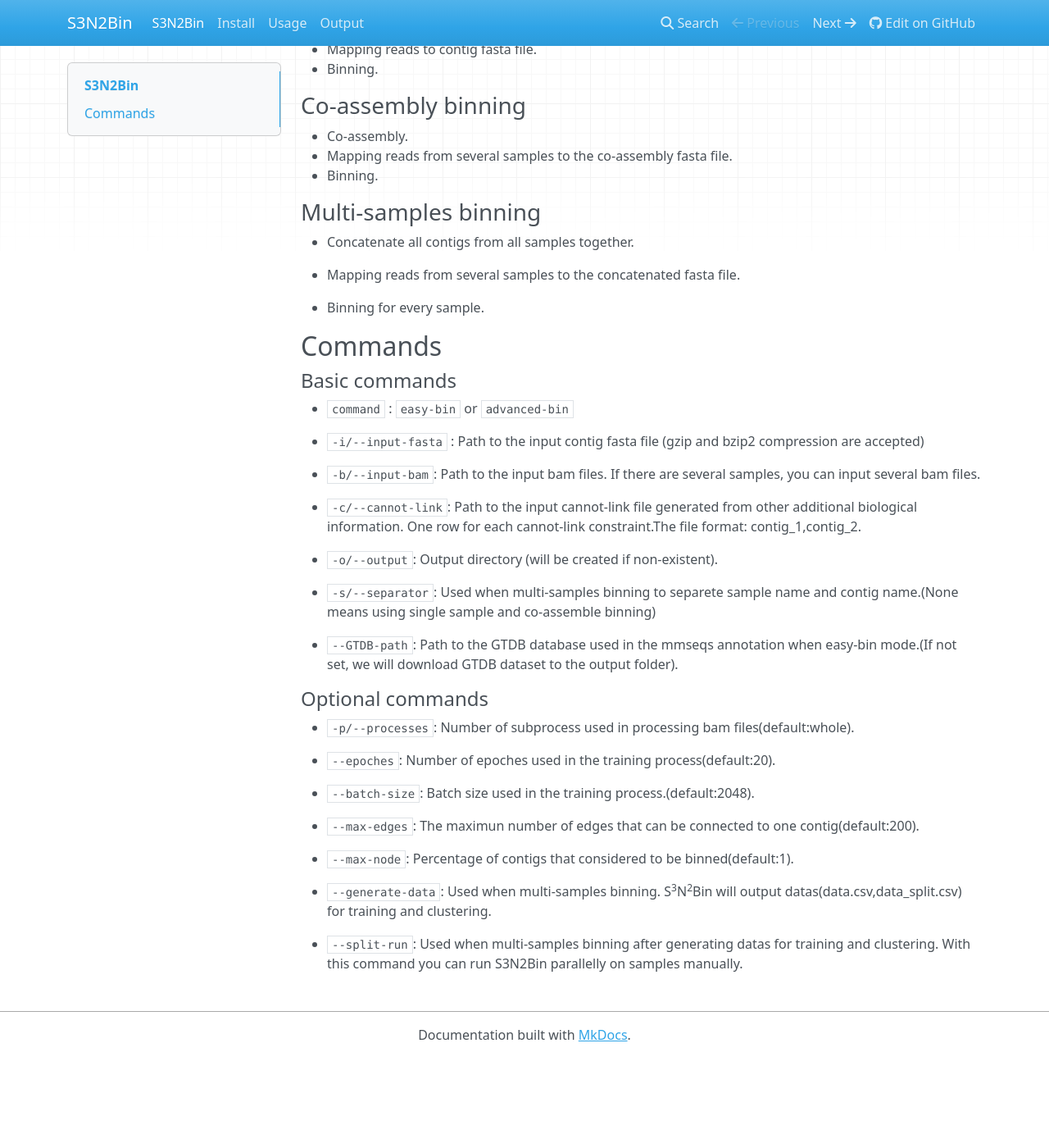
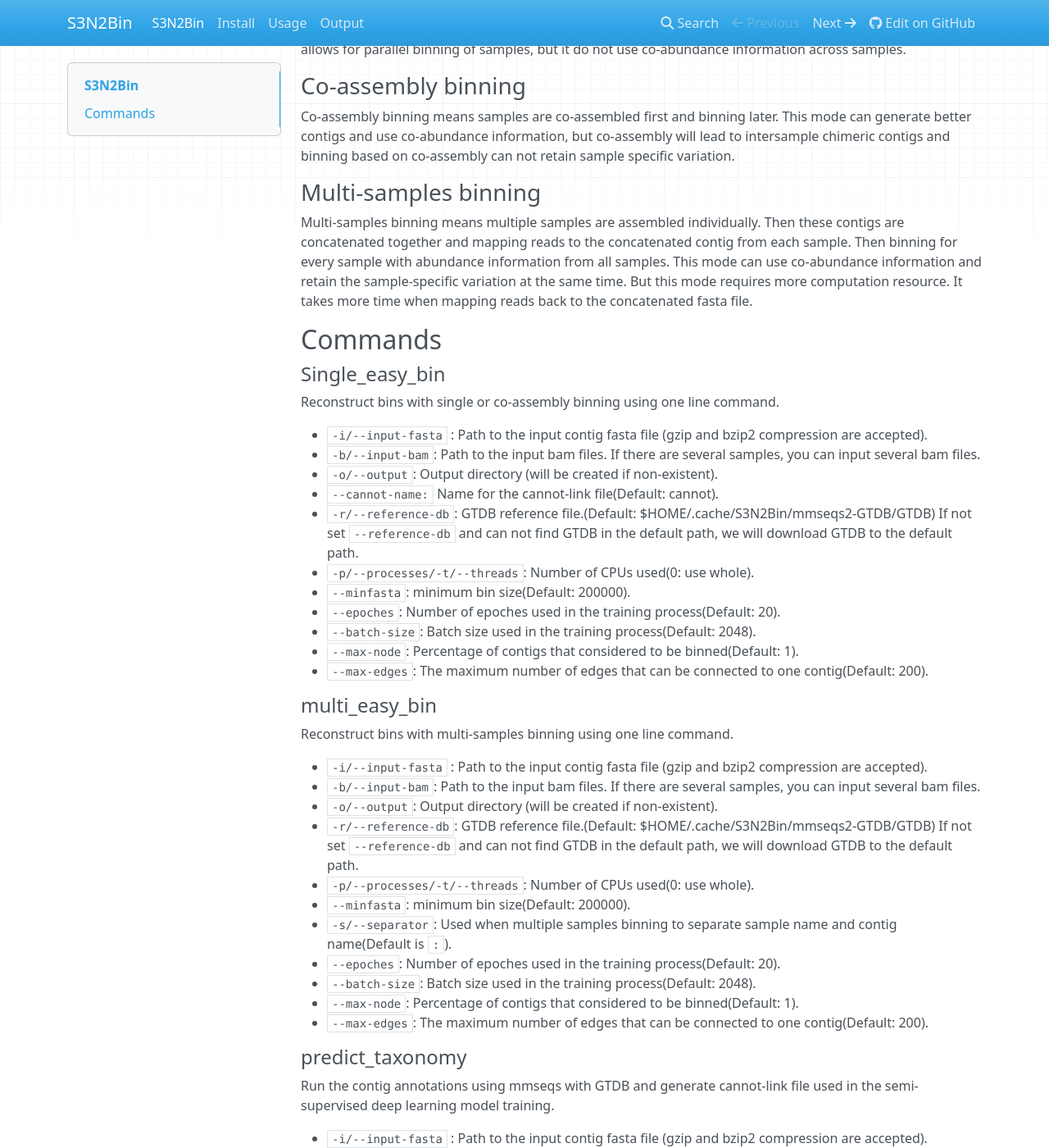
Before and after one commit to BigDataBiology/SemiBin, an MkDocs documentation site: the page built from docs/index.md, in a window 1280 px wide and 1400 px high, scrolled down 240 px. Shown: the whole window at 82% size. Built offline with MkDocs 1.6.1, drawn with Linux system fonts in a browser that asks for light colours; nearby versions of some CDN libraries; before the commit the page ends 1530 px from its top, so only the background shows below that; some of the changed text lies outside the part shown.

Commit message:
Update Doc of subcommands

```diff
--- a/docs/index.md
+++ b/docs/index.md
@@ -1,59 +1,95 @@
 # S<sup>3</sup>N<sup>2</sup>Bin
 
-S<sup>3</sup>N<sup>2</sup>Bin is a command line tool for metagenomic binning with semi-supervised siamese neural network using additional information from reference genomes. It will output the reconstructed bins in single sample/co-assembly/multi-samples binning mode.
+S<sup>3</sup>N<sup>2</sup>Bin is a command line tool for metagenomic binning with semi-supervised siamese neural network using additional information from reference genomes and contigs themselves. It will output the reconstructed bins in single sample/co-assembly/multi-samples binning mode.
 
 ### Single sample binning
 
-- Single sample assembly.
-- Mapping reads to contig fasta file.
-- Binning.
+Single sample binning means binning each sample into genomes after independently assembling. This mode allows for parallel binning of samples, but it do not use co-abundance information across samples.
 
 ### Co-assembly binning
 
-- Co-assembly.
-- Mapping reads from several samples to the co-assembly fasta file.
-- Binning.
+Co-assembly binning means samples are co-assembled first and binning later.  This mode can generate better contigs and use co-abundance information, but co-assembly will lead to intersample chimeric contigs and binning based on co-assembly can not retain sample specific variation.
 
 ### Multi-samples binning
 
-- Concatenate all contigs from all samples together.
-
-- Mapping reads from several samples to the concatenated fasta file.
-
-- Binning for every sample.
+Multi-samples binning means multiple samples are assembled individually. Then these contigs are concatenated together and mapping reads to the concatenated contig from each sample. Then binning for every sample with abundance information from all samples. This mode can use  co-abundance information and retain the sample-specific variation at the same time. But this mode requires more computation resource. It takes more time when mapping reads back to the concatenated  fasta file.
 
 
 
 ## Commands
 
-#### Basic commands
+#### Single_easy_bin
 
-* `command` : `easy-bin` or `advanced-bin`
+Reconstruct bins with single or co-assembly binning using one line command.
 
-* `-i/--input-fasta` : Path to the input contig fasta file (gzip and bzip2 compression are accepted)
+* `-i/--input-fasta` : Path to the input contig fasta file (gzip and bzip2 compression are accepted).
+* `-b/--input-bam`: Path to the input bam files. If there are several samples, you can input several bam files.
+* `-o/--output`: Output directory (will be created if non-existent).
+* `--cannot-name:` Name for the cannot-link file(Default: cannot).
+* `-r/--reference-db`: GTDB reference file.(Default: $HOME/.cache/S3N2Bin/mmseqs2-GTDB/GTDB) If not set `--reference-db` and can not find GTDB in the default path, we will download GTDB to the default path.
+* `-p/--processes/-t/--threads`: Number of CPUs used(0: use whole).
+* `--minfasta`: minimum bin size(Default: 200000).
+* `--epoches`: Number of epoches used in the training process(Default: 20).
+* `--batch-size`: Batch size used in the training process(Default: 2048).
+* `--max-node`: Percentage of contigs that considered to be binned(Default: 1).
+* `--max-edges`: The maximum number of edges that can be connected to one contig(Default: 200).
 
+#### multi_easy_bin
+
+Reconstruct bins with multi-samples binning using one line command.
+
+* `-i/--input-fasta` : Path to the input contig fasta file (gzip and bzip2 compression are accepted).
 * `-b/--input-bam`: Path to the input bam files. If there are several samples, you can input several bam files.
+* `-o/--output`: Output directory (will be created if non-existent).
+* `-r/--reference-db`: GTDB reference file.(Default: $HOME/.cache/S3N2Bin/mmseqs2-GTDB/GTDB) If not set `--reference-db` and can not find GTDB in the default path, we will download GTDB to the default path.
+* `-p/--processes/-t/--threads`: Number of CPUs used(0: use whole).
+* `--minfasta`: minimum bin size(Default: 200000).
+* `-s/--separator`: Used when multiple samples binning to separate sample name and contig name(Default is `:`).
+* `--epoches`: Number of epoches used in the training process(Default: 20).
+* `--batch-size`: Batch size used in the training process(Default: 2048).
+* `--max-node`: Percentage of contigs that considered to be binned(Default: 1).
+* `--max-edges`: The maximum number of edges that can be connected to one contig(Default: 200).
 
-* `-c/--cannot-link`:  Path to the input cannot-link file generated from other additional biological information. One row for each cannot-link constraint.The file format: contig_1,contig_2.
+#### predict_taxonomy
 
+Run the contig annotations using mmseqs with GTDB and generate cannot-link file used in the semi-supervised deep learning model training.
+
+* `-i/--input-fasta` : Path to the input contig fasta file (gzip and bzip2 compression are accepted).
 * `-o/--output`: Output directory (will be created if non-existent).
+* `--cannot-name:` Name for the cannot-link file(Default: cannot).
+* `-r/--reference-db`: GTDB reference file.(Default: $HOME/.cache/S3N2Bin/mmseqs2-GTDB/GTDB) If not set `--reference-db` and can not find GTDB in the default path, we will download GTDB to the default path.
 
-* `-s/--separator`: Used when multi-samples binning to separete sample name and contig name.(None means using single sample and co-assemble binning)
+#### generate_data_single
 
-* `--GTDB-path`: Path to the GTDB database used in the mmseqs annotation when easy-bin mode.(If not set, we will download GTDB dataset to the output folder).
+Generate training data(data.csv;data_split.csv) for single and co-assembly binning.
 
-#### Optional commands
+* `-i/--input-fasta` : Path to the input contig fasta file (gzip and bzip2 compression are accepted).
+* `-b/--input-bam`: Path to the input bam files. If there are several samples, you can input several bam files.
+* `-o/--output`: Output directory (will be created if non-existent).
+* `-p/--processes/-t/--threads`: Number of CPUs used(0: use whole).
 
-* `-p/--processes`: Number of subprocess used in processing bam files(default:whole).
+#### generate_data_multi
 
-* `--epoches`: Number of epoches used in the training process(default:20).
+Generate training data(data.csv;data_split.csv) for multi-samples binning.
 
-* `--batch-size`: Batch size used in the training process.(default:2048).
+* `-i/--input-fasta` : Path to the input contig fasta file (gzip and bzip2 compression are accepted).
+* `-b/--input-bam`: Path to the input bam files. If there are several samples, you can input several bam files.
+* `-o/--output`: Output directory (will be created if non-existent).
+* `-s/--separator`: Used when multiple samples binning to separate sample name and contig name(Default is `:`).
+* `-p/--processes/-t/--threads`: Number of CPUs used(0: use whole).
 
-* `--max-edges`: The maximun number of edges that can be connected to one contig(default:200).
+#### bin
 
-* `--max-node`: Percentage of contigs that considered to be binned(default:1).
+Training the model and clustering contigs into bins.
 
-* `--generate-data`: Used when multi-samples binning. S<sup>3</sup>N<sup>2</sup>Bin will output datas(data.csv,data_split.csv) for training and clustering.
-
-* `--split-run`: Used when multi-samples binning after generating datas for training and clustering. With this command you can run S3N2Bin parallelly on samples manually.
+* `-i/--input-fasta` : Path to the input contig fasta file (gzip and bzip2 compression are accepted).
+* `-o/--output`: Output directory (will be created if non-existent).
+* `--data`: Path to the input data.csv file.
+* `--data_split`: Path to the input data_split.csv file.
+* `-c/--cannot-link` : Path to the input cannot link file generated from other additional biological information, one row for each cannot link constraint. The file format: contig_1,contig_2.
+* `--minfasta`: minimum bin size(Default: 200000).
+* `--epoches`: Number of epoches used in the training process(Default: 20).
+* `--batch-size`: Batch size used in the training process(Default: 2048).
+* `--max-node`: Percentage of contigs that considered to be binned(Default: 1).
+* `--max-edges`: The maximum number of edges that can be connected to one contig(Default: 200).
+* `-p/--processes/-t/--threads`: Number of CPUs used(0: use whole).
```
Also changed, not shown: docs/output.md (+1 -0 lines), docs/usage.md (+59 -72 lines).
